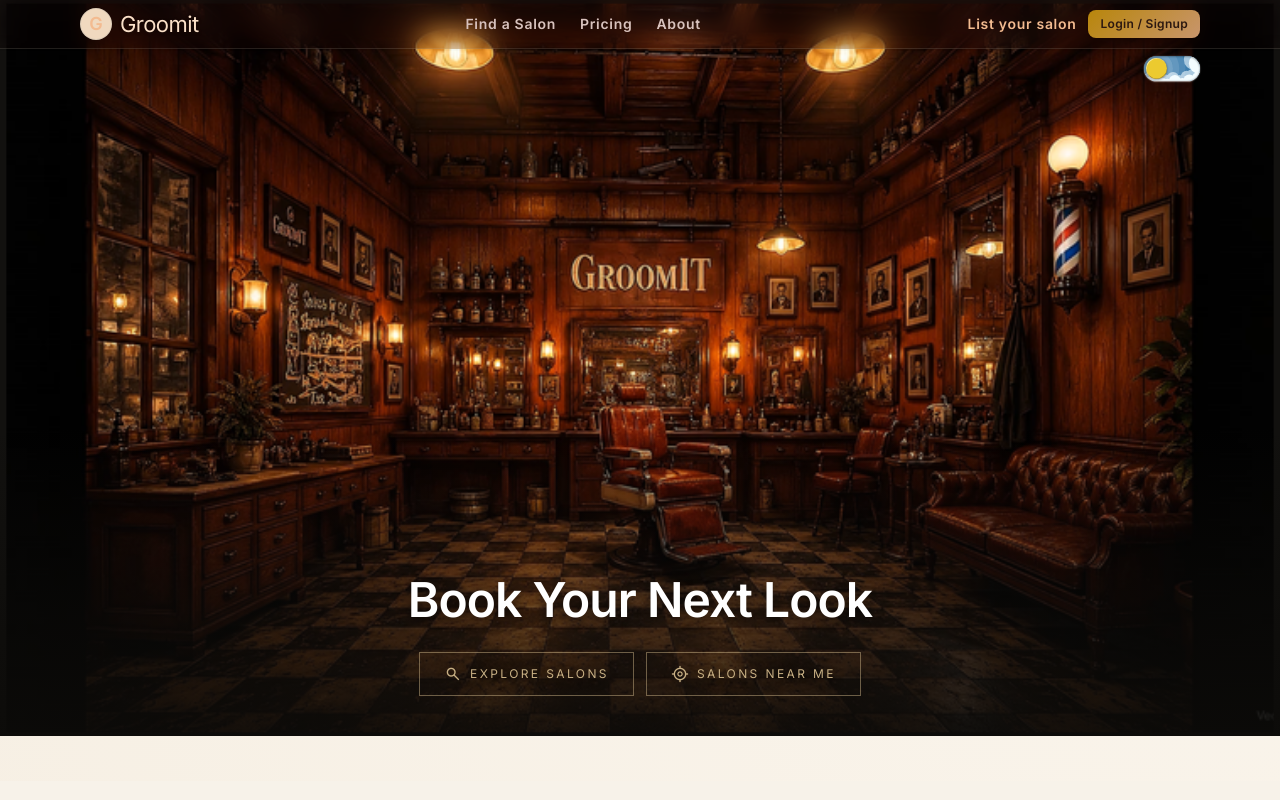
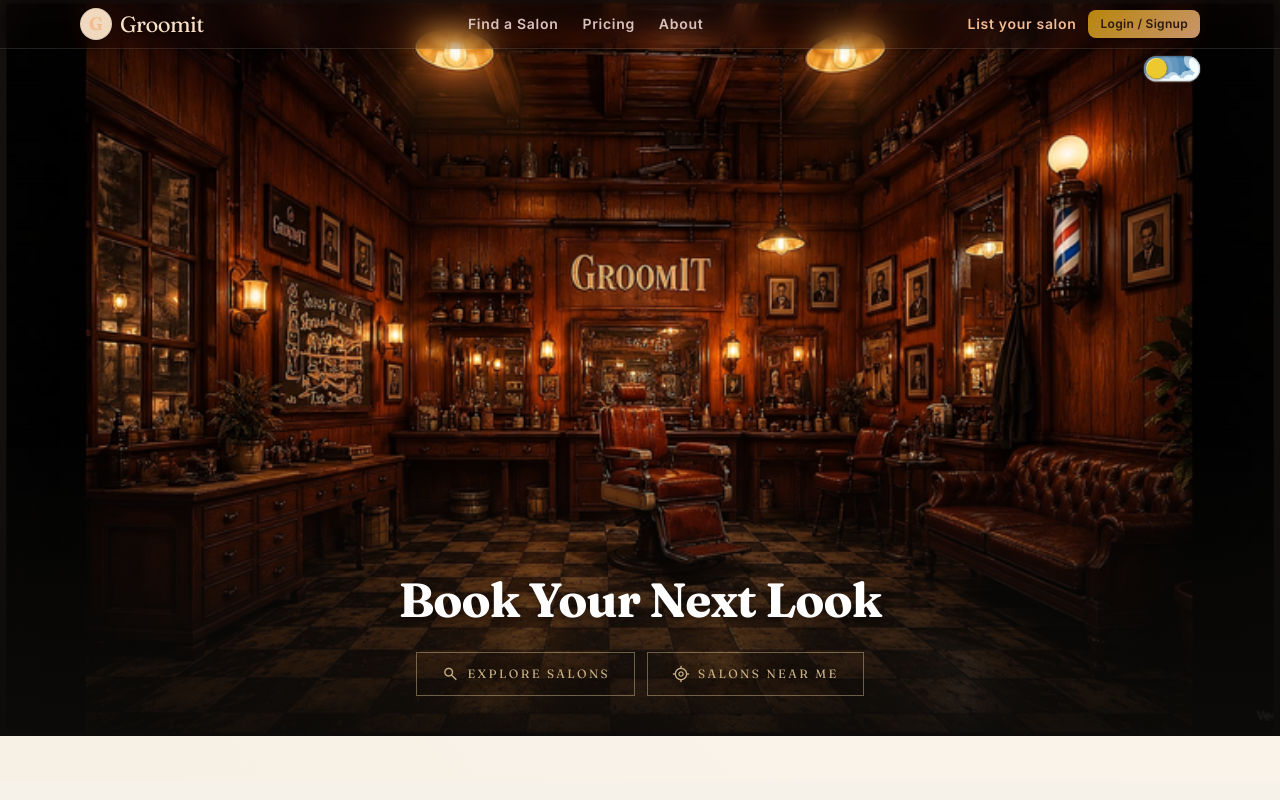
Before and after one commit to Tushargg1/hairsaloon, a React (Vite) app in the folder frontend/: page / in a window 1280 px wide. Shown: the top 800 px of the page. Built offline with nearby package versions, Linux system fonts and the light colour scheme; no server answers.

Commit message:
Rebuild platform HomePage with salon-page vintage UI (fixed hero, plate sections, gallery carousel, light/dark theme)

```diff
--- a/frontend/tailwind.config.js
+++ b/frontend/tailwind.config.js
@@ -49,9 +49,9 @@ export default {
         'espresso': '#2C1810',
       },
       fontFamily: {
-        display: ['Inter', 'system-ui', 'sans-serif'],
+        display: ['Fraunces', 'Georgia', 'serif'],
         body: ['Inter', 'system-ui', 'sans-serif'],
-        engraved: ['Inter', 'system-ui', 'sans-serif'],
+        engraved: ['Cinzel', 'Georgia', 'serif'],
       },
       fontSize: {
         'display-lg': ['48px', { lineHeight: '56px', fontWeight: '700', letterSpacing: '-0.02em' }],
```
